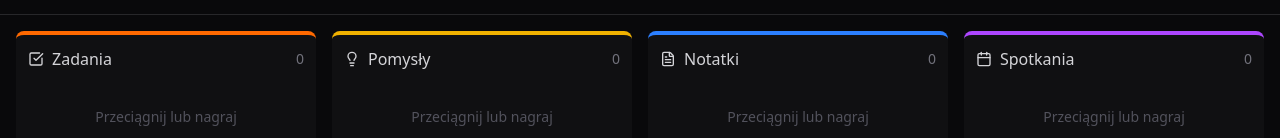
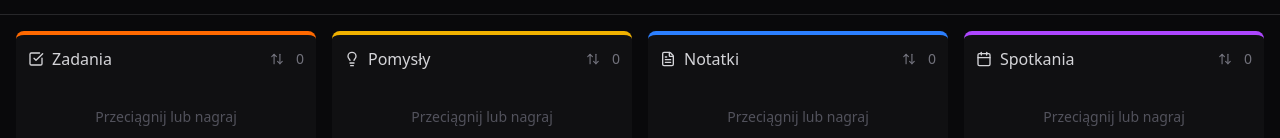
Before and after one commit to patryk777/MyVoiceNotes10x, a Next.js app: page / in a window 1280 px wide. Shown: the part 171-309 px from the top of the page. Built offline with nearby package versions, Linux system fonts and the light colour scheme.

Commit message:
feat: add column sorting (date/alphabetical)

```diff
--- a/app/page.tsx
+++ b/app/page.tsx
@@ -1,7 +1,7 @@
 "use client";
 
 import { useState, useCallback, useRef } from "react";
-import { Mic, Square, Loader2, CheckSquare, Lightbulb, FileText, Calendar, Search, Download, FileDown, Sparkles, X } from "lucide-react";
+import { Mic, Square, Loader2, CheckSquare, Lightbulb, FileText, Calendar, Search, Download, FileDown, Sparkles, X, ArrowUpDown } from "lucide-react";
 import ReactMarkdown from "react-markdown";
 import { useRecorder } from "@/hooks/useRecorder";
 import { useNotes, NoteCategory, Note } from "@/hooks/useNotes";
@@ -21,6 +21,9 @@ export default function Home() {
   const [processingStatus, setProcessingStatus] = useState("");
   const [isSummarizing, setIsSummarizing] = useState(false);
   const [summary, setSummary] = useState<string | null>(null);
+  const [sortOrder, setSortOrder] = useState<Record<NoteCategory, "date" | "alpha">>(
+    { tasks: "date", ideas: "date", notes: "date", meetings: "date" }
+  );
 
   const processAudio = useCallback(async (blob: Blob) => {
     if (!blob || isProcessing) return;
@@ -80,7 +83,7 @@ export default function Home() {
   const isWorking = isProcessing;
 
   const getFilteredNotesByCategory = (category: NoteCategory): Note[] => {
-    return notes.filter((n) => {
+    const filtered = notes.filter((n) => {
       if (n.category !== category) return false;
       if (!searchQuery) return true;
       const query = searchQuery.toLowerCase();
@@ -89,6 +92,21 @@ export default function Home() {
         n.content.toLowerCase().includes(query)
       );
     });
+
+    const order = sortOrder[category];
+    return filtered.sort((a, b) => {
+      if (order === "alpha") {
+        return a.title.localeCompare(b.title);
+      }
+      return b.createdAt - a.createdAt;
+    });
+  };
+
+  const toggleSort = (category: NoteCategory) => {
+    setSortOrder((prev) => ({
+      ...prev,
+      [category]: prev[category] === "date" ? "alpha" : "date",
+    }));
   };
 
   const getFilteredNotes = (): Note[] => {
@@ -365,7 +383,14 @@ export default function Home() {
                 <div className="flex items-center gap-2 text-zinc-300">
                   {cat.icon}
                   <span className="font-medium">{cat.label}</span>
-                  <span className="ml-auto text-zinc-500 text-sm">
+                  <button
+                    onClick={() => toggleSort(cat.id)}
+                    className="ml-auto p-1 text-zinc-500 hover:text-zinc-300"
+                    title={sortOrder[cat.id] === "date" ? "Sortuj alfabetycznie" : "Sortuj po dacie"}
+                  >
+                    <ArrowUpDown className="w-3.5 h-3.5" />
+                  </button>
+                  <span className="text-zinc-500 text-sm">
                     {getFilteredNotesByCategory(cat.id).length}
                   </span>
                 </div>
```
